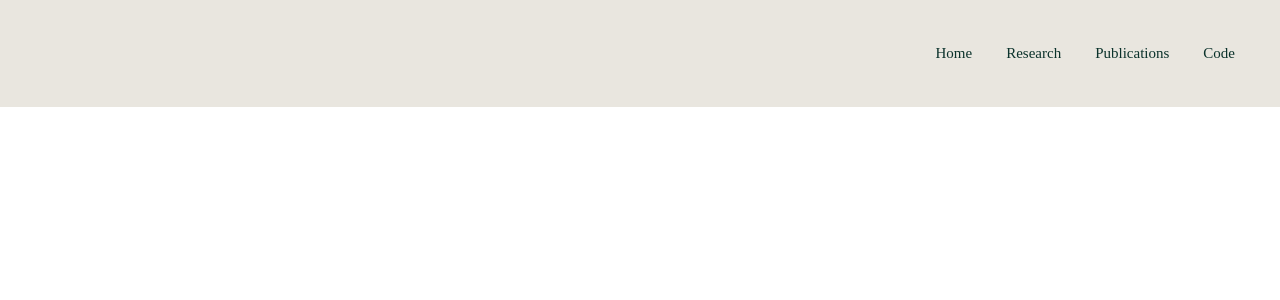
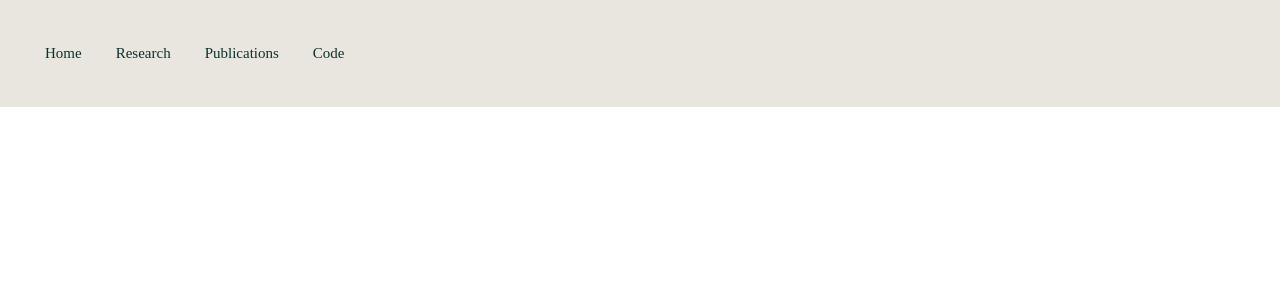
Before and after one commit to mckimb/mckimb.github.io, a Jekyll site: the page built from papers/index.html, in a window 1280 px wide. Shown: the top 300 px of the page. Built offline with Jekyll 4.4.1, drawn with Linux system fonts in a browser that asks for light colours.

Commit message:
Update main.css

```diff
--- a/css/main.css
+++ b/css/main.css
@@ -190,7 +190,6 @@
     list-style:none;
     \\ margin:0;
     \\ padding:0;
-    text-align:right;
     top: 0;
     left: 0;
     right: 0;
@@ -207,6 +206,7 @@
   font-size: 15px;
   color: #0b322b;
   text-decoration: none;
+  text-align:right;
 }
 
 .topnav a:hover {
```
